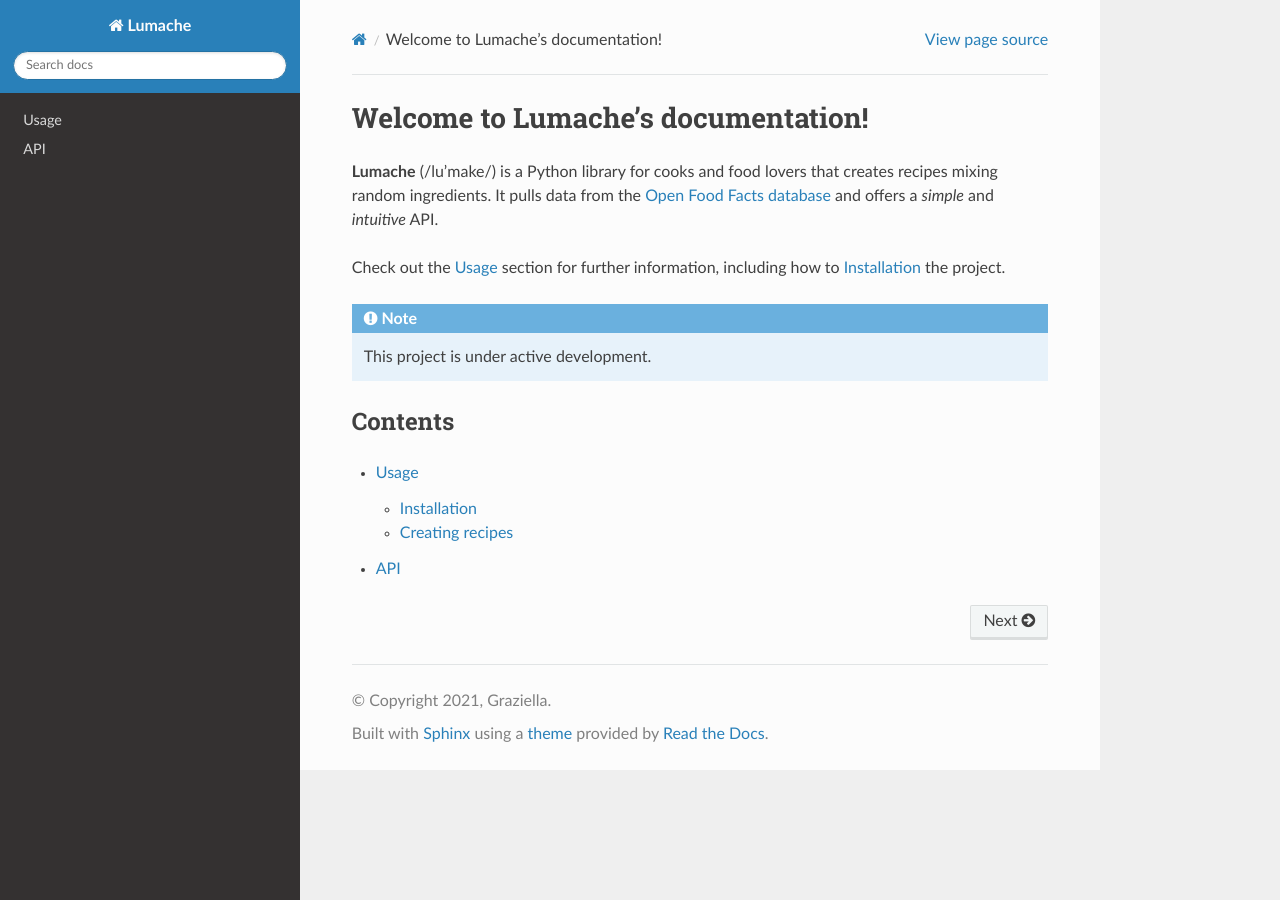
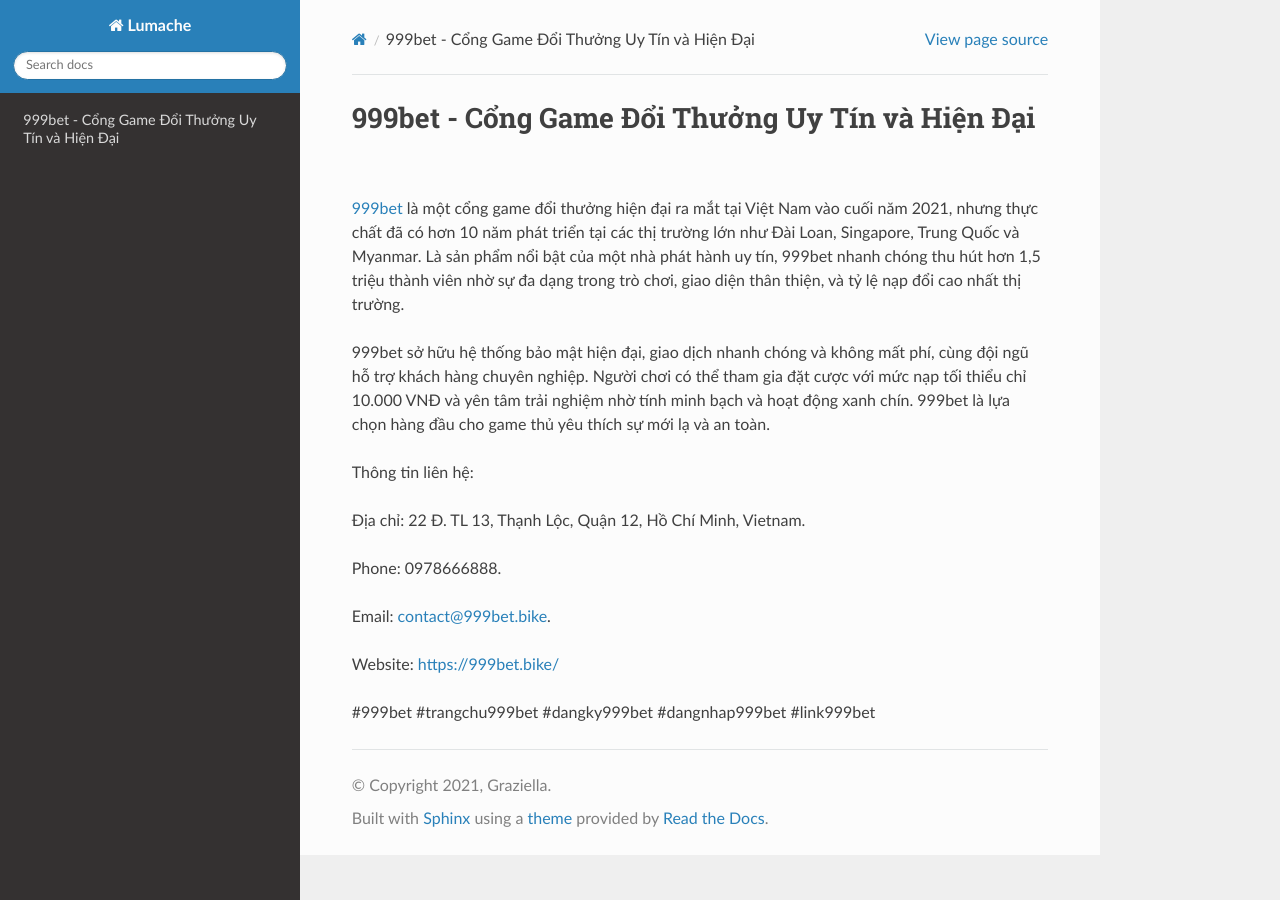
Before and after one commit to p8ebermouc/999betbike, a Sphinx documentation site: the page built from docs/source/index.rst, in a window 1280 px wide. Built offline with Sphinx 7.4.7 and the Read the Docs theme 3.1.0, drawn with Linux system fonts in a browser that asks for light colours.

Commit message:
Update index.rst

```diff
--- a/docs/source/index.rst
+++ b/docs/source/index.rst
@@ -1,22 +1,18 @@
-Welcome to Lumache's documentation!
+999bet - Cổng Game Đổi Thưởng Uy Tín và Hiện Đại
 ===================================
 
-**Lumache** (/lu'make/) is a Python library for cooks and food lovers
-that creates recipes mixing random ingredients.
-It pulls data from the `Open Food Facts database <https://world.openfoodfacts.org/>`_
-and offers a *simple* and *intuitive* API.
+`999bet <https://999bet.bike/>`_ là một cổng game đổi thưởng hiện đại ra mắt tại Việt Nam vào cuối năm 2021, nhưng thực chất đã có hơn 10 năm phát triển tại các thị trường lớn như Đài Loan, Singapore, Trung Quốc và Myanmar. Là sản phẩm nổi bật của một nhà phát hành uy tín, 999bet nhanh chóng thu hút hơn 1,5 triệu thành viên nhờ sự đa dạng trong trò chơi, giao diện thân thiện, và tỷ lệ nạp đổi cao nhất thị trường.
 
-Check out the :doc:`usage` section for further information, including
-how to :ref:`installation` the project.
+999bet sở hữu hệ thống bảo mật hiện đại, giao dịch nhanh chóng và không mất phí, cùng đội ngũ hỗ trợ khách hàng chuyên nghiệp. Người chơi có thể tham gia đặt cược với mức nạp tối thiểu chỉ 10.000 VNĐ và yên tâm trải nghiệm nhờ tính minh bạch và hoạt động xanh chín. 999bet là lựa chọn hàng đầu cho game thủ yêu thích sự mới lạ và an toàn.
 
-.. note::
+Thông tin liên hệ:
 
-   This project is under active development.
+Địa chỉ: 22 Đ. TL 13, Thạnh Lộc, Quận 12, Hồ Chí Minh, Vietnam.
 
-Contents
---------
+Phone: 0978666888.
 
-.. toctree::
+Email: contact@999bet.bike.
 
-   usage
-   api
+Website: https://999bet.bike/
+
+#999bet #trangchu999bet #dangky999bet #dangnhap999bet #link999bet
```
